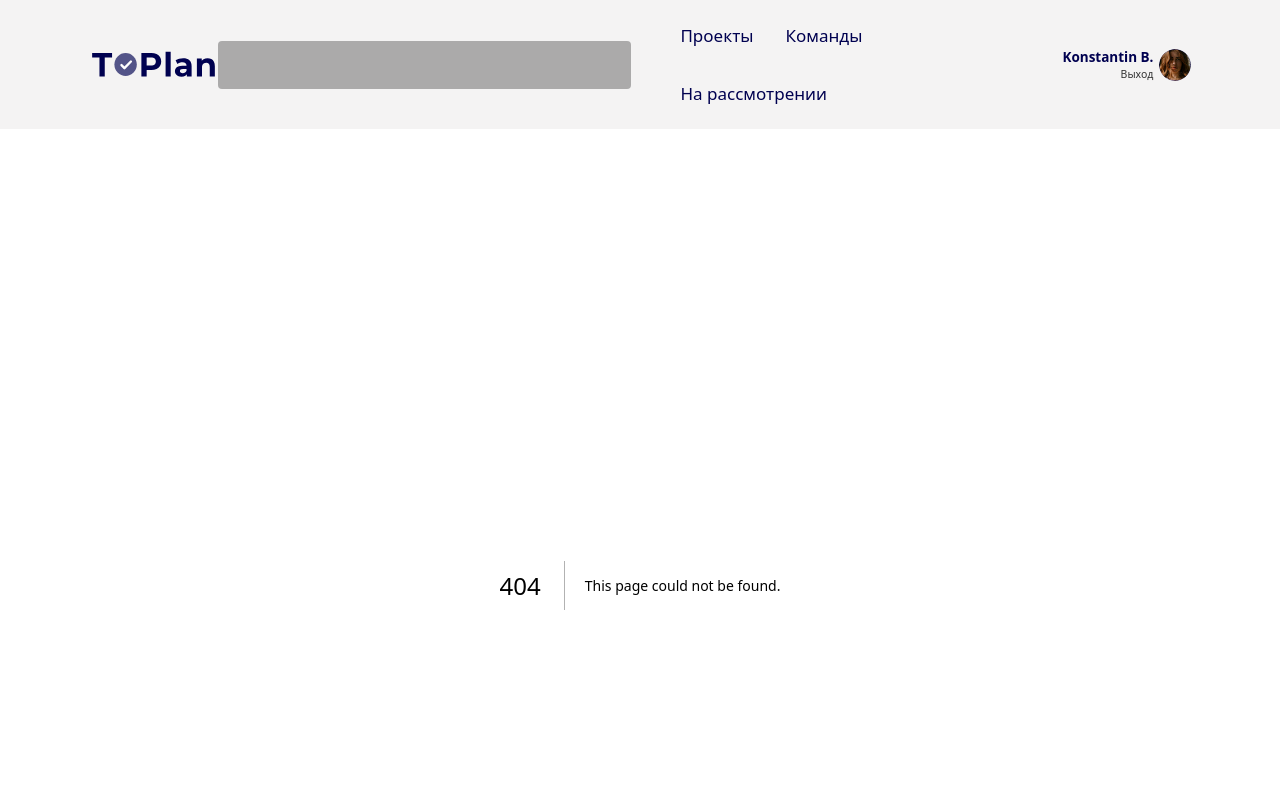
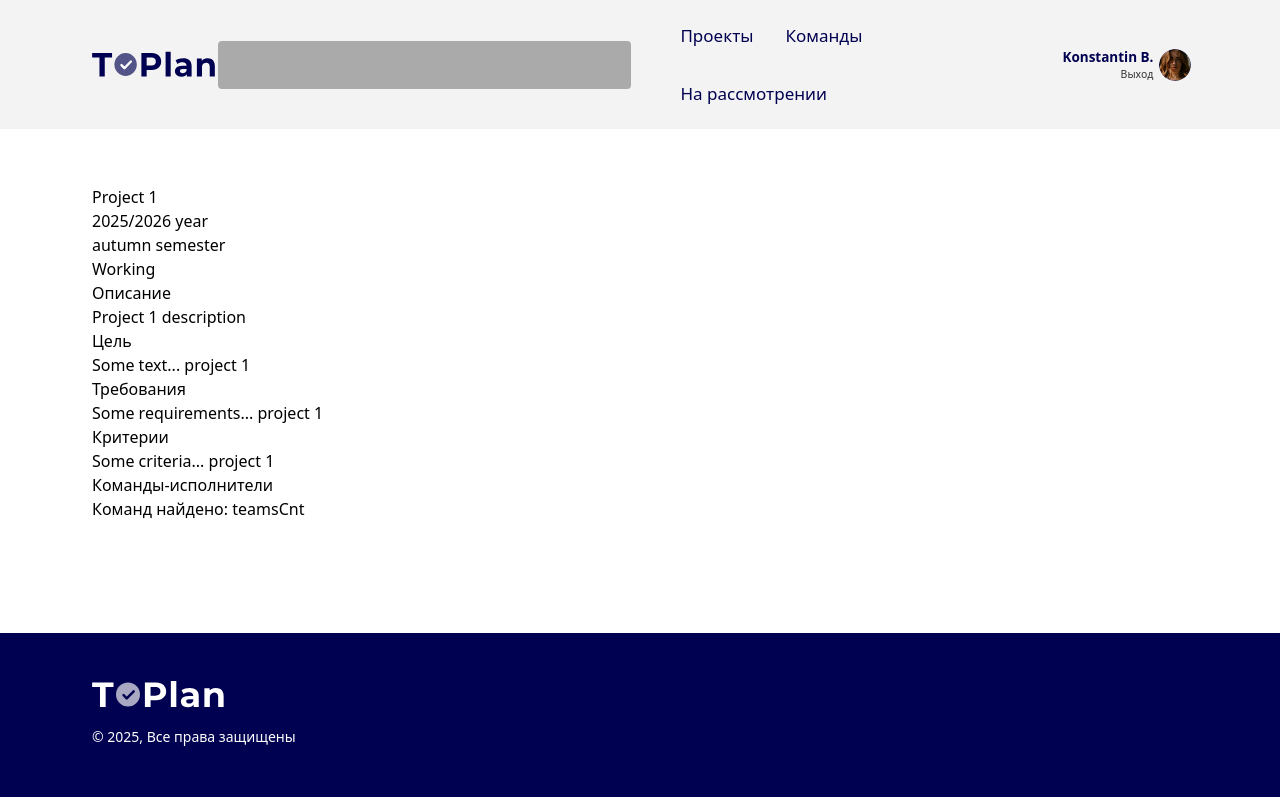
Before and after one commit to Hallo-Kostya/ab-toproject-front, a Next.js app: page /projects/101 in a window 1280 px wide. Before the commit this address had no page. Shown: the top 800 px of the page. Built offline with nearby package versions, Linux system fonts and the light colour scheme.

Commit message:
add dyn pages team and project

```diff
--- a/app/[projectId]/page.tsx
+++ /dev/null
@@ -1,7 +0,0 @@
-export default function ProjectPage() {
-    return (
-        <div>
-
-        </div>
-    )
-}
--- a/app/page.tsx
+++ b/app/page.tsx
@@ -1,4 +1,4 @@
-import Image from "next/image";
+// import Image from "next/image";
 import Link from "next/link";
 import { projects } from "@/mocks/projects";
 import MeetingList from "@/components/features/meeting-list";
@@ -22,11 +22,13 @@ export default function Home() {
         <ul className="flex gap-6">
           {projects.map((project) =>
             <li key={project.id}>
-              <ProjectCard
-                name={project.name}
-                teamsCnt={2}
-                placesCnt={8}
-              />
+              <Link href={`/projects/${project.id}`}>
+                <ProjectCard
+                  name={project.name}
+                  teamsCnt={2}
+                  placesCnt={8}
+                />
+              </Link>
             </li>
           )}
         </ul>
--- /dev/null
+++ b/app/projects/[id]/page.tsx
@@ -0,0 +1,52 @@
+import { Project } from "@/types/project";
+import { projects } from "@/mocks/projects";
+import { notFound } from "next/navigation";
+
+export default async function ProjectPage({ params }: { params: Promise<{ id: string }> } ) {
+    const { id } = await params;
+    const project: Project | undefined = projects.find((p) => p.id === id);
+
+    if (!project) {
+        notFound();
+    }
+
+    return (
+        <div>
+            <div>
+                <h1>{project.name}</h1>
+                <div>
+                    <p><span>{project.year} year</span></p>
+                    <p><span>{project.semester} semester</span></p>
+                    <div>
+                        {project.status}
+                    </div>
+                </div>
+            </div>
+            <div>
+                <Section title={"Описание"} content={project.description} />
+                <Section title={"Цель"} content={project.goal} />
+                <Section title={"Требования"} content={project.requirements} />
+                <Section title={"Критерии"} content={project.criteria} />
+            </div>
+            <div>
+                <h2>Команды-исполнители</h2>
+                <div>
+                    <p><span>Команд найдено: {"teamsCnt"}</span></p>
+                </div>
+                {/* Список команд текущего проекта */}
+                <ul>
+                    <li></li>
+                </ul>
+            </div>
+        </div>
+    )
+}
+
+function Section({ title, content }: { title: string; content: string }) {
+    return (
+        <div>
+            <h2>{title}</h2>
+            <p>{content}</p>
+        </div>
+    )
+}
--- /dev/null
+++ b/app/teams/[id]/page.tsx
@@ -0,0 +1,34 @@
+import { teams } from "@/mocks/teams";
+import { Team } from "@/types/team";
+import { notFound } from "next/navigation";
+import { users } from "@/mocks/users";
+import { buildTeamWithParticipants } from "@/utils/team";
+
+const usersMap = new Map(users.map((user) => [user.id, user]));
+
+export default async function TeamPage({ params }: { params: Promise<{id: string}> }) {
+    const { id } = await params;
+    const team: Team | undefined = teams.find((t) => t.id == id);
+
+    if (!team) {
+        notFound();
+    }
+
+    const enrichedTeam = buildTeamWithParticipants(team, usersMap);
+
+    return (
+        <div>
+            <h1>{team.name}</h1>
+            <div>
+                <h2>Участники</h2>
+                <ul>
+                    {enrichedTeam.participants.map((user) =>
+                        <li key={user.id}>
+                            <span>{user.firstName} {user.lastName} {user.patronymic}</span>
+                        </li>
+                    )}
+                </ul>
+            </div>
+        </div>
+    )
+}
--- a/app/teams/[teamId]/page.tsx
+++ /dev/null
@@ -1,7 +0,0 @@
-export default function TeamPage() {
-    return (
-        <div>
-
-        </div>
-    )
-}
--- a/app/teams/page.tsx
+++ b/app/teams/page.tsx
@@ -3,6 +3,7 @@ import TeamCard from "@/components/ui/team-card";
 import { teams } from "@/mocks/teams";
 import { users } from "@/mocks/users";
 import { buildTeamWithParticipants } from "@/utils/team";
+import Link from "next/link";
 
 const usersMap = new Map(users.map((user) => [user.id, user]));
 
@@ -23,11 +24,13 @@ export default function TeamsPage() {
 
                         return (
                             <li key={team.id}>
+                                <Link href={`/teams/${team.id}`}>
                                     <TeamCard
                                         name={enriched.name}
                                         teamNumber={index + 1}
                                         participants={enriched.participants}
                                     />
+                                </Link>
                             </li>
                         )
                     }
```
Lines whose indentation alone changed are shown as unchanged.
